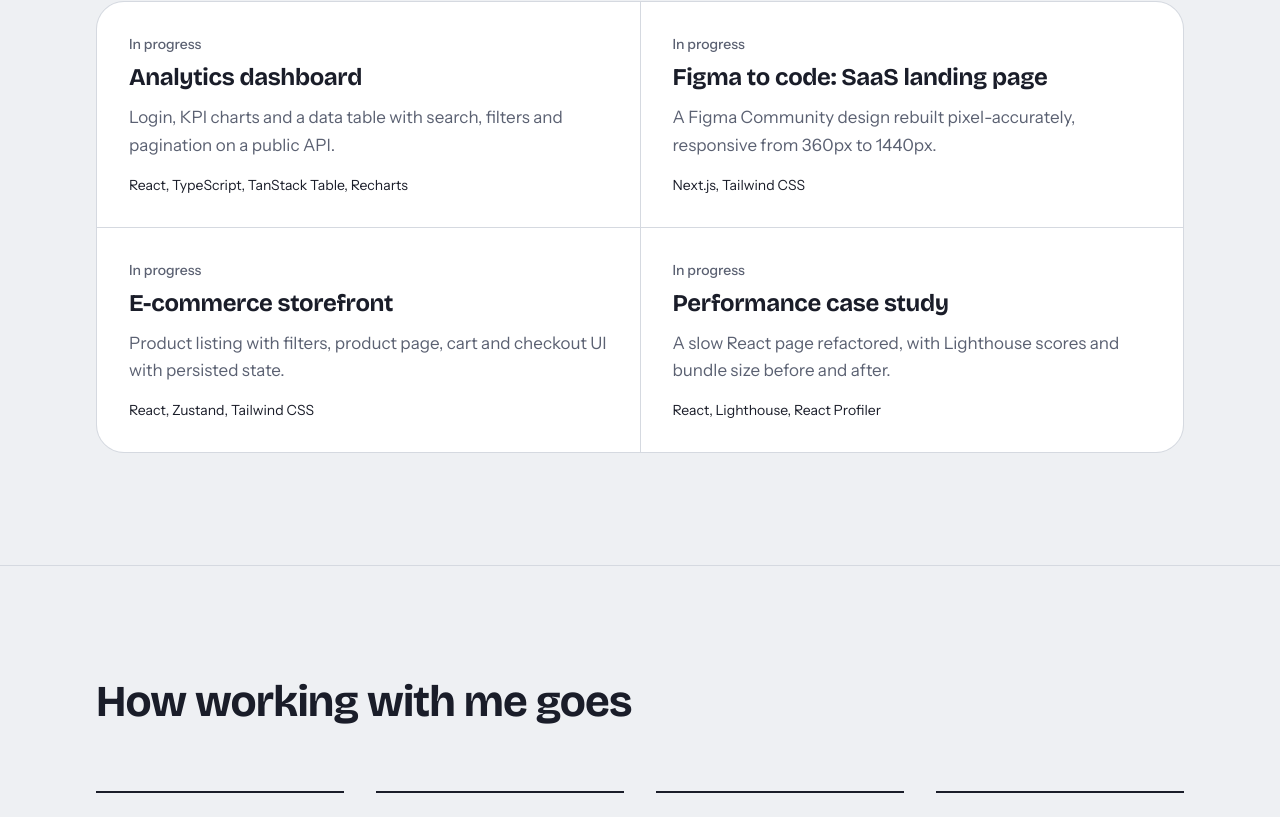
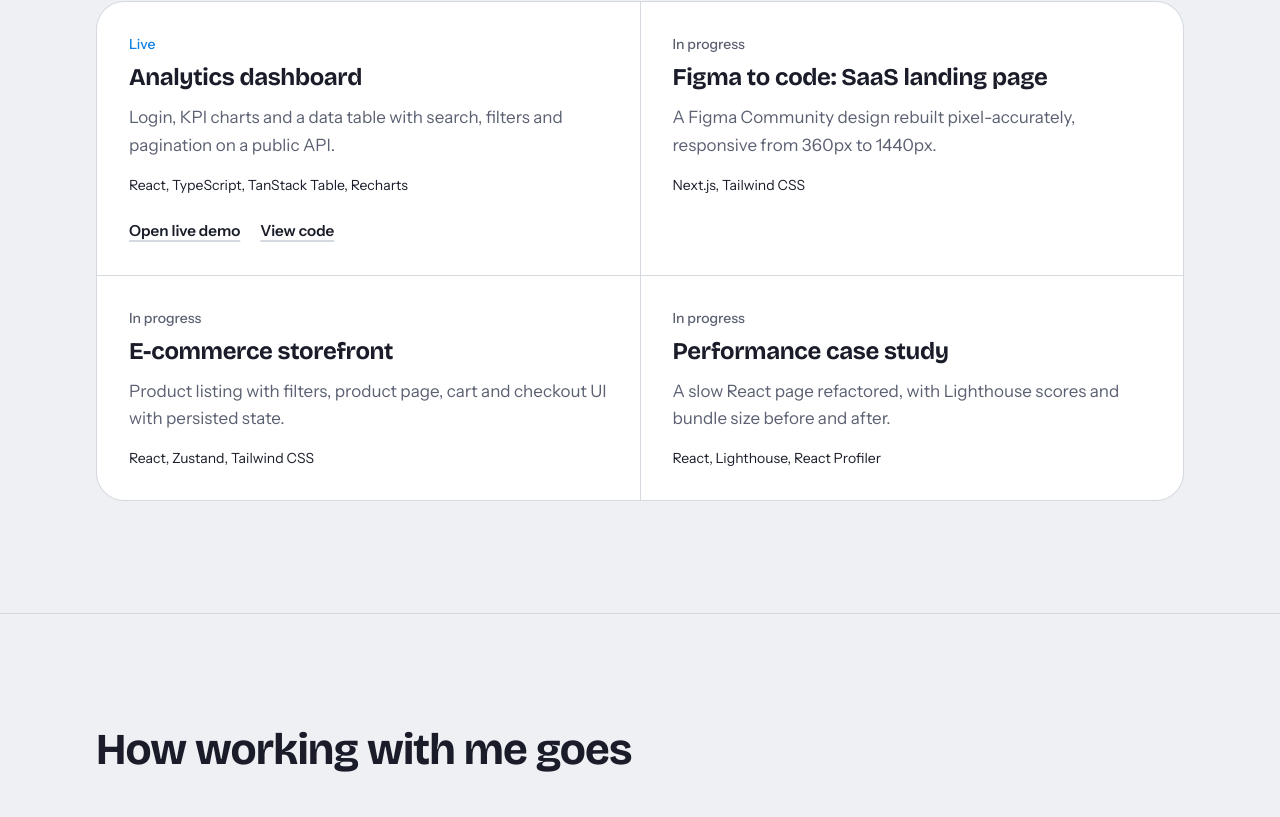
Before and after one commit to chennareddyA/portfolio, a React (Vite) app: page / in a window 1280 px wide. Shown: the part 4477-5294 px from the top of the page. Built offline with nearby package versions, Linux system fonts and the light colour scheme.

Commit message:
small change

```diff
--- a/src/data/profile.ts
+++ b/src/data/profile.ts
@@ -149,6 +149,8 @@ export const builds: Build[] = [
     title: 'Analytics dashboard',
     description: 'Login, KPI charts and a data table with search, filters and pagination on a public API.',
     stack: ['React', 'TypeScript', 'TanStack Table', 'Recharts'],
+    live: 'https://chennareddy-dashboard.vercel.app',
+    code: 'https://github.com/chennareddyA/analytics-dashboard',
   },
   {
     title: 'Figma to code: SaaS landing page',
```
